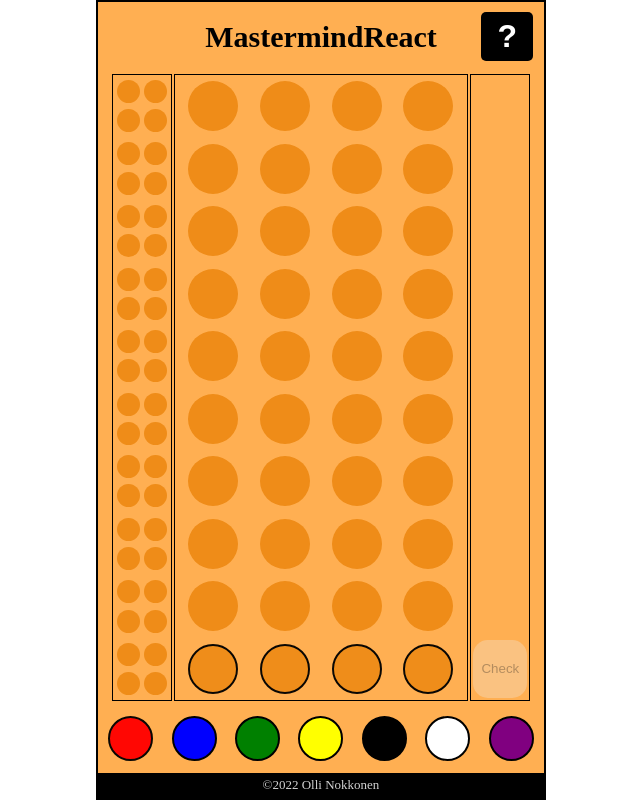
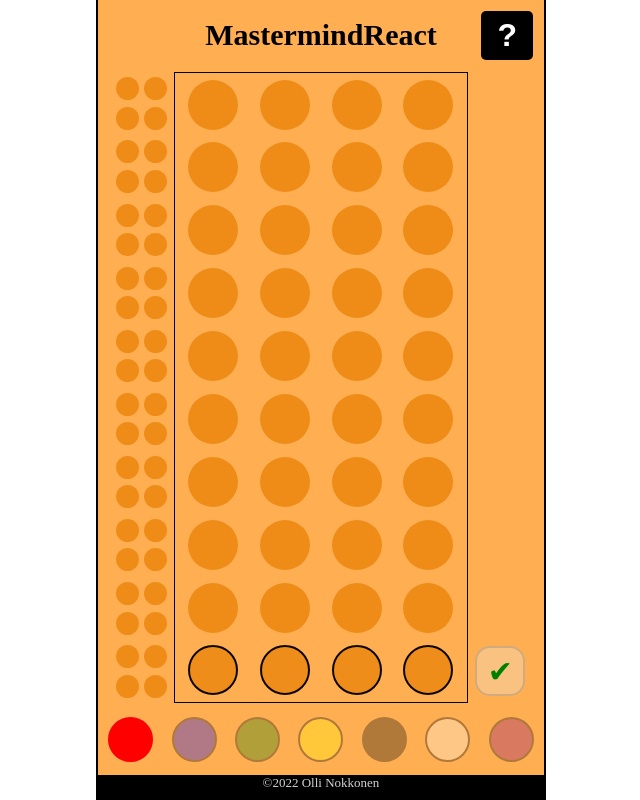
Before and after one commit to ollinok/MasterMindReact, a React (Create React App) app: page / in a window 1280 px wide. Shown: the whole page, without its empty margins (319-959 px from the left). Built offline with nearby package versions, Linux system fonts and the light colour scheme; a web font is replaced by a local one.

Commit message:
check button and color bar fixes

```diff
--- a/src/components/CheckButtonSpace.js
+++ b/src/components/CheckButtonSpace.js
@@ -6,7 +6,7 @@ const CheckButton = ({ currentRow, currentGuess, checkGuess }) => {
       style={styling}
       onClick={() => checkGuess()}
       disabled={currentGuess.includes(undefined)}>
-      Check
+      &#10004;
     </button>
   );
 }
--- a/src/components/ColorSpace.js
+++ b/src/components/ColorSpace.js
@@ -1,14 +1,11 @@
 const Color = ({ color, changeColor, currentColor }) => {
   const activeButton = {
-    borderColor: `black`,
-    animationName: `activeColor`,
-    animationDuration: `3s`,
-    animationIterationCount: `infinite`,
-    '--color': `${color}`
+    borderColor: `${color}`,
+    borderWidth: `3px`
   }
   const styling = color === currentColor
     ? { ...activeButton, backgroundColor: `${color}` }
-    : { backgroundColor: `${color}` };
+    : { backgroundColor: `${color}`, opacity: '0.3' };
   return (
     <button
       className='color-buttons'
--- a/src/components/Playerspace.js
+++ b/src/components/Playerspace.js
@@ -10,7 +10,7 @@ const ActivePlayerButton = ({ i, currentGuess, enterGuess }) => {
       }
     : styling = {
         ...styling,
-        animationName: `activeColor`,
+        animationName: `activeRow`,
         animationDuration: `3s`,
         animationIterationCount: `infinite`
       };
--- a/src/components/VictorySplash.js
+++ b/src/components/VictorySplash.js
@@ -5,6 +5,7 @@ const AnswerMarker = ({ color }) => {
       style={{
         backgroundColor: color,
         borderStyle: 'solid',
+        borderColor: 'midnightblue',
         borderWidth: '2px'
         }}>
     </div>
--- a/src/index.css
+++ b/src/index.css
@@ -66,8 +66,8 @@ footer {
     width: 60px;
     margin-left: 2px;
     padding: 2px;
-    border-style: solid;
-    border-width: 1px;
+    /* border-style: solid;
+    border-width: 1px; */
     box-sizing: border-box;
     justify-self: right;
 }
@@ -83,8 +83,8 @@ footer {
     width: 60px;
     margin-right: 2px;
     padding: 2px;
-    border-style: solid;
-    border-width: 1px;
+    /* border-style: solid;
+    border-width: 1px; */
     box-sizing: border-box;
     justify-self: left;
 }
@@ -163,7 +163,14 @@ button:hover {
     margin: auto;
 }
 .check-button {
+    display: block;
+    width: 50px;
+    height: 50px;
+    margin: auto;
+    border-style: solid;
     border-radius: 15px;
+    font-size: 30px;
+    color: green;
 }
 .help-button {
     display: block;
@@ -195,18 +202,17 @@ button:hover {
     border-style: solid;
     border-radius: 10px;
     padding: 10px;
+    background-color: black;
+    color: whitesmoke;
+    border-color: black;
 }
 #victory-splash {
-    background-color: cornflowerblue;
     height: 200px;
     width: 80%;
     justify-content: space-around;
 }
 #help-splash {
     justify-content: center;
-    background-color: black;
-    color: whitesmoke;
-    border-color: lightgray;
     height: 600px;
     width: 80%;
 }
@@ -218,7 +224,7 @@ button:hover {
 }
 
 /* ANIMATIONS */
-@keyframes activeColor {
+@keyframes activeRow {
     0% {opacity: 1;}
     50% {opacity: 0.5;}
     100% {opacity: 1;}
@@ -235,7 +241,7 @@ button:hover {
     main, footer {
         width: 80%;
         border-style: solid;
-        border-width: 2px;
+        border-width: 0 2px 0 2px;
         border-color: black;
         box-sizing: border-box;
     }
@@ -263,4 +269,8 @@ button:hover {
         max-width: 44px;
         max-height: 44px;
     }
+    .check-button {
+        width: 45px;
+        height: 45px;
+    }
 }
```
